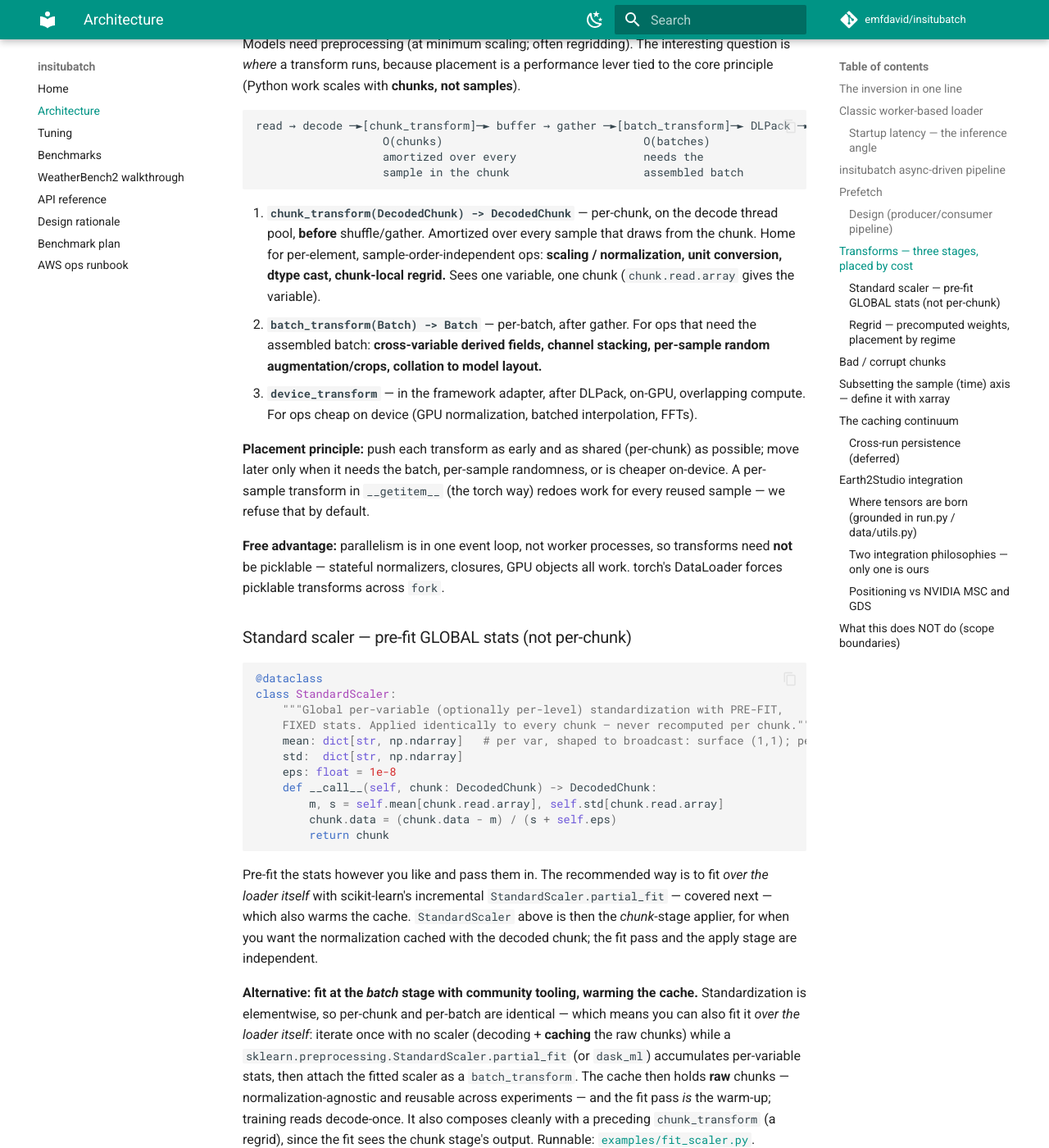
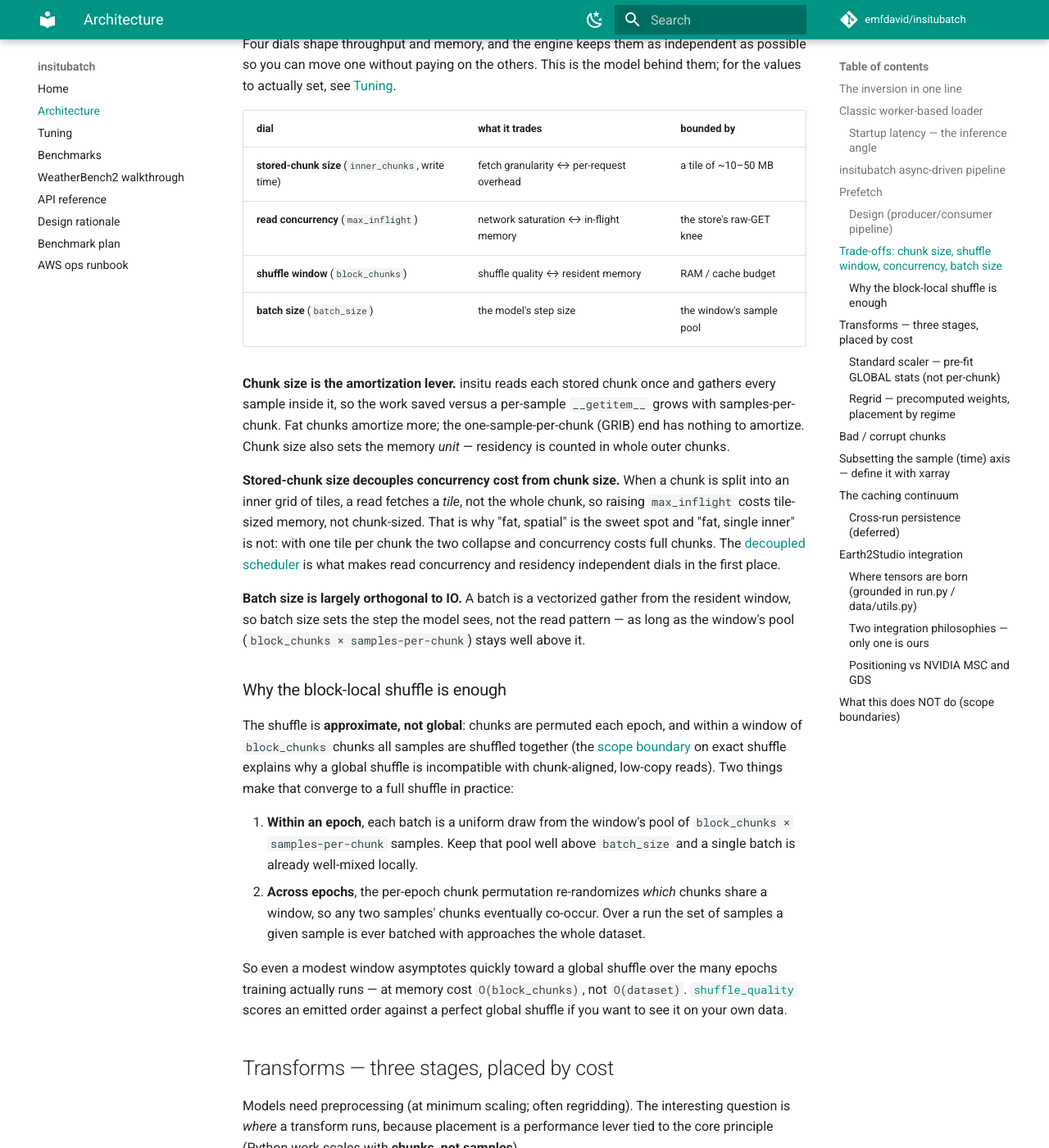
Before and after one commit to emfdavid/insitubatch, an MkDocs documentation site: the page built from docs/architecture.md, in a window 1280 px wide and 1400 px high, scrolled down 4799 px. Shown: the whole window at 82% size. Built offline with MkDocs 1.6.1 and Material for MkDocs 9.7.7, drawn with Linux system fonts in a browser that asks for light colours; comment, search, counter and statistics services are not loaded; some of the changed text lies outside the part shown.

Commit message:
docs: add trade-offs + shuffle-convergence to architecture.md
Phase 3b of the docs cleanup.

- Add a "Trade-offs" section tying together the four dials (stored-chunk size,
  read concurrency, shuffle window, batch size): what each trades and what
  bounds it, with chunk size as the amortization lever and stored-chunk size as
  what decouples concurrency cost from chunk size.
- Add "Why the block-local shuffle is enough": within an epoch each batch is a
  uniform draw from the window pool; across epochs the per-epoch chunk
  permutation makes it converge toward a global shuffle at O(block_chunks)
  memory. tuning.md links here for the argument.
- Drop version tags (v1/v2) in favor of current/scope language.

Verified: mkdocs build --strict clean; intra-page anchors resolve.

Co-Authored-By: Claude Opus 4.8 <noreply@anthropic.com>

```diff
--- a/docs/architecture.md
+++ b/docs/architecture.md
@@ -164,6 +164,56 @@ flowchart LR
 
 Same shape as `torchdata.nodes.Prefetcher`, but async-native. This is what turns a
 throughput win into a *GPU-fed* win.
+
+## Trade-offs: chunk size, shuffle window, concurrency, batch size
+
+Four dials shape throughput and memory, and the engine keeps them as independent as possible
+so you can move one without paying on the others. This is the model behind them; for the
+values to actually set, see [Tuning](tuning.md).
+
+| dial | what it trades | bounded by |
+|---|---|---|
+| **stored-chunk size** (`inner_chunks`, write time) | fetch granularity ↔ per-request overhead | a tile of ~10–50 MB |
+| **read concurrency** (`max_inflight`) | network saturation ↔ in-flight memory | the store's raw-GET knee |
+| **shuffle window** (`block_chunks`) | shuffle quality ↔ resident memory | RAM / cache budget |
+| **batch size** (`batch_size`) | the model's step size | the window's sample pool |
+
+**Chunk size is the amortization lever.** insitu reads each stored chunk once and gathers
+every sample inside it, so the work saved versus a per-sample `__getitem__` grows with
+samples-per-chunk. Fat chunks amortize more; the one-sample-per-chunk (GRIB) end has nothing
+to amortize. Chunk size also sets the memory *unit* — residency is counted in whole outer
+chunks.
+
+**Stored-chunk size decouples concurrency cost from chunk size.** When a chunk is split into
+an inner grid of tiles, a read fetches a *tile*, not the whole chunk, so raising
+`max_inflight` costs tile-sized memory, not chunk-sized. That is why "fat, spatial" is the
+sweet spot and "fat, single inner" is not: with one tile per chunk the two collapse and
+concurrency costs full chunks. The [decoupled scheduler](#insitubatch-async-driven-pipeline)
+is what makes read concurrency and residency independent dials in the first place.
+
+**Batch size is largely orthogonal to IO.** A batch is a vectorized gather from the resident
+window, so batch size sets the step the model sees, not the read pattern — as long as the
+window's pool (`block_chunks × samples-per-chunk`) stays well above it.
+
+### Why the block-local shuffle is enough
+
+The shuffle is **approximate, not global**: chunks are permuted each epoch, and within a
+window of `block_chunks` chunks all samples are shuffled together (the [scope
+boundary](#what-this-does-not-do-scope-boundaries) on exact shuffle explains why a global
+shuffle is incompatible with chunk-aligned, low-copy reads). Two things make that converge to
+a full shuffle in practice:
+
+1. **Within an epoch**, each batch is a uniform draw from the window's pool of
+   `block_chunks × samples-per-chunk` samples. Keep that pool well above `batch_size` and a
+   single batch is already well-mixed locally.
+2. **Across epochs**, the per-epoch chunk permutation re-randomizes *which* chunks share a
+   window, so any two samples' chunks eventually co-occur. Over a run the set of samples a
+   given sample is ever batched with approaches the whole dataset.
+
+So even a modest window asymptotes quickly toward a global shuffle over the many epochs
+training actually runs — at memory cost `O(block_chunks)`, not `O(dataset)`.
+[`shuffle_quality`](api.md) scores an emitted order against a perfect global shuffle if you
+want to see it on your own data.
 
 ## Transforms — three stages, placed by cost
 
@@ -432,7 +482,7 @@ public seam is the `xr.DataArray` DataSource.
 (Tell: `fetch_data(legacy=False)` already returns a **cupy-backed** `xr.DataArray`
 for CUDA — NVIDIA themselves reaching for GPU-resident arrays. A fully
 tensor-native fast path in E2S is conceivable later, but it is a larger change to
-their framework, not v1.)
+their framework, and out of scope today.)
 
 ### Positioning vs NVIDIA MSC and GDS
 
```
Also changed, not shown: other parts of docs/architecture.md (+4 -4 lines).
